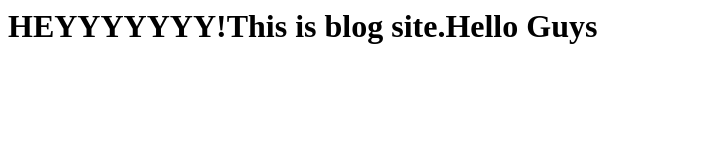
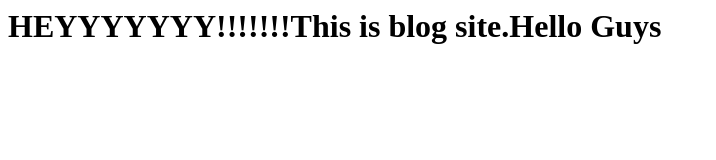
Before and after one commit to tony0kwok/blog, a plain HTML site: page index.html in a window 1280 px wide. Shown: the whole page, without its empty margins (0-716 px from the left). Drawn offline with Linux system fonts and the light colour scheme.

Commit message:
test again

```diff
--- a/index.html
+++ b/index.html
@@ -1 +1 @@
-<h1>HEYYYYYYY!This is blog site.Hello Guys</h1>
+<h1>HEYYYYYYY!!!!!!!This is blog site.Hello Guys</h1>
```
